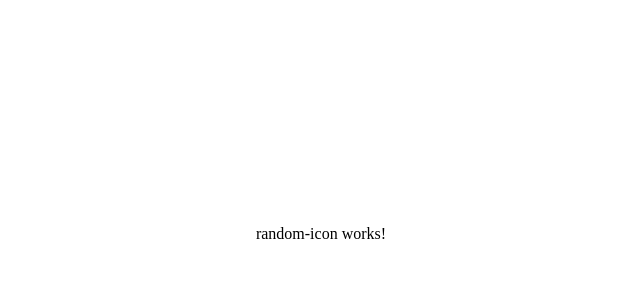
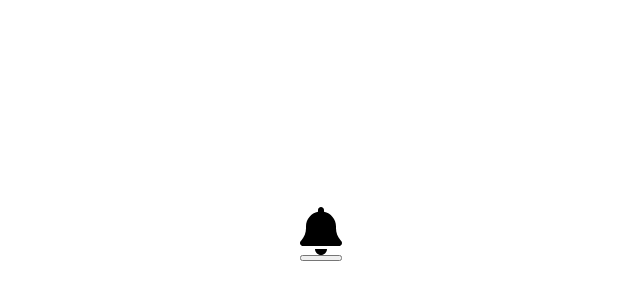
Before and after one commit to Al1erEgo/docusketch-test-app, an Angular app: page / in a window 1280 px wide. Shown: the part 166-466 px from the top of the page, without its empty margins (79-719 px from the left). Built offline with nearby package versions, Linux system fonts and the light colour scheme.

Commit message:
feat: add Font Awesome icons and render first icon

```diff
--- a/package.json
+++ b/package.json
@@ -18,6 +18,9 @@
     "@angular/platform-browser": "^16.0.0",
     "@angular/platform-browser-dynamic": "^16.0.0",
     "@angular/router": "^16.0.0",
+    "@fortawesome/angular-fontawesome": "^0.13.0",
+    "@fortawesome/fontawesome-svg-core": "^6.4.0",
+    "@fortawesome/free-solid-svg-icons": "^6.4.0",
     "rxjs": "~7.8.0",
     "tslib": "^2.3.0",
     "zone.js": "~0.13.0"
--- a/src/app/app.component.ts
+++ b/src/app/app.component.ts
@@ -6,5 +6,5 @@ import { Component } from '@angular/core';
   styleUrls: ['./app.component.css']
 })
 export class AppComponent {
-  title = 'docusketch-test-app';
+
 }
--- a/src/app/random-icon/components/random-icon/random-icon.component.css
+++ b/src/app/random-icon/components/random-icon/random-icon.component.css
@@ -0,0 +1,5 @@
+.random-icon-wrapper {
+  display: flex;
+  flex-direction: column;
+  justify-content: center;
+}
--- a/src/app/random-icon/components/random-icon/random-icon.component.html
+++ b/src/app/random-icon/components/random-icon/random-icon.component.html
@@ -1 +1,4 @@
-<p>random-icon works!</p>
+<div class="random-icon-wrapper">
+  <fa-icon [icon]="['fas', 'bell']" size="3x"></fa-icon>
+  <button></button>
+</div>
--- a/src/app/random-icon/random-icon.module.ts
+++ b/src/app/random-icon/random-icon.module.ts
@@ -1,6 +1,9 @@
 import { NgModule } from '@angular/core';
 import { CommonModule } from '@angular/common';
 import { RandomIconComponent } from './components/random-icon/random-icon.component';
+import { FontAwesomeModule, FaIconLibrary  } from '@fortawesome/angular-fontawesome';
+import { fas } from '@fortawesome/free-solid-svg-icons';
+
 
 
 
@@ -9,8 +12,13 @@ import { RandomIconComponent } from './components/random-icon/random-icon.compon
     RandomIconComponent
   ],
   imports: [
-    CommonModule
+    CommonModule,
+    FontAwesomeModule,
   ],
   exports: [RandomIconComponent]
 })
-export class RandomIconModule { }
+export class RandomIconModule {
+  constructor(library: FaIconLibrary) {
+    library.addIconPacks(fas)
+  }
+}
```
Also changed, not shown: src/app/app.component.html (line endings or trailing spaces), src/app/random-icon/services/icon.service.ts (added), 2 other files (tests, documents, lock files or other folders).
